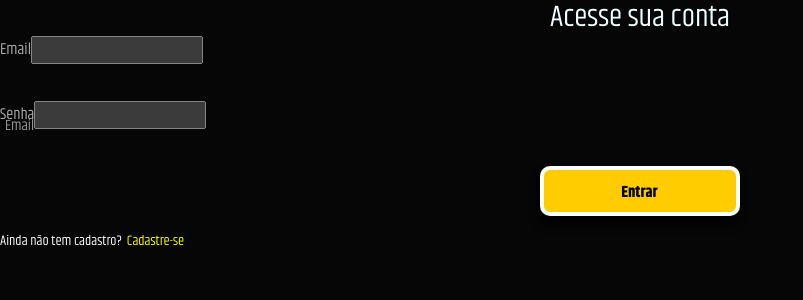
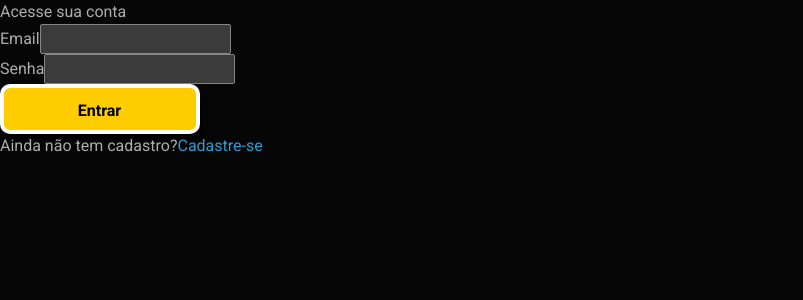
Before and after one commit to FullDevAlan/Beirilus, a React (Create React App) app: page /login in a window 1280 px wide. Shown: the top 300 px of the page, without its empty margins (0-803 px from the left). Built offline with nearby package versions, Linux system fonts and the light colour scheme.

Commit message:
Revert "Atualização CSS login"
This reverts commit dec7e31cc8d89c1d8d9353c485b317f8b4088d65.

```diff
--- a/src/component/Pages/Login/styles.css
+++ b/src/component/Pages/Login/styles.css
@@ -1,178 +1,32 @@
-@import url('https://fonts.googleapis.com/css2?family=Khand:wght@300;400;500;600;700&display=swap');
-* {
-    margin: 0;
-    padding: 0;
-    box-sizing: border-box;
-
+#login{
+    display: flex;
+    flex-direction: column;
+    align-items: center;
+    justify-content: center;
+    min-height: 100vh;
+    padding: 0 2rem;
 }
 
-body, html {
-    font-family: 'Khand', sans-serif;
-
+#login .form {
+    background-color: #f1f1f1;
+    width: 100%;
+    max-width: 480px;
+    padding: 0.5rem;
 }
 
+#login .field{
+    padding-bottom: 0.5rem;
+}
 
-.login-form {
+#login .field label {
+    display: block;
+}
+
+#login .field input{
     width: 100%;
 }
 
-.login-form-title {
-    display: block;
-    font-size: 30px;
-    color: azure;
-
-    line-height: 1.2;
-    text-align: center;
+#login .actions {
+text-align: center;
+margin-top: 0.5rem;
 }
-
-.login-form-title img{
-    width: 90px;
-}
-
-.wrap-input {
-    width: 100;
-    position: relative;
-
-    margin-bottom: 37px;
-}
-
-.input {
-    font-size: 15px;
-    color: rgb(0, 0, 0);
-    line-height: none;
-    border: 1px;
-    display: block;
-    width: 100%;
-    height: 45px;
-    background-color: white;
-    padding: 5px;
-    overflow: hidden;
-    border-radius: 10px;
-}
-
-.focus-input {
-    position:absolute;
-    display: block;
-    width: 100%;
-    height: 100%;
-
-    top: 0;
-    left: 0;
-
-    pointer-events:none;
-    color: #333;
-}
-
-.focus-input::before {
-    content: "";
-    display: block;
-    position: absolute;
-    bottom: -2px;
-    left: 0;
-    width: 0;
-    height: 2px;
-
-    /* -webkit-transition: all 0.4s;
-    -moz-transition: all 0.4s;
-    -moz-transition: all 0.4s; */
-
-    background: -webkit-transition (to left, yellow);
-    background: -moz-transition (to left, yellow);
-    background: -moz-transition (to left, yellow);
-}
-
-.focus-input::after {
-    font-size: 15px;
-    color: #999999;
-    line-height: 1.2;
-    content: attr(data-placeholder);
-    display: block;
-    width: 100%;
-    position: absolute;
-    top: 16px;
-    left: 0px;
-    padding-left: 5px;
-/*
-    -webkit-transition: all 0.4s;
-    -moz-transition: all 0.4s;
-    -moz-transition: all 0.4s; */
-}
-
-.container-login-form-btn {
-    display: flex;
-    flex-wrap: wrap;
-    justify-content: center;
-    padding-bottom: 13px;
-}
-
-.login-form-btn {
-    font-size: 15px;
-    border: none;
-    border-radius: 10px;
-    color: rgb(0, 0, 0);
-
-    line-height: 1.2;
-    text-transform: uppercase;
-    display: flex;
-    justify-content: center;
-    align-items: center;
-
-    width: 100%;
-    height: 50px;
-    background-color: yellow;
-    background: -webkit-transition (to left, yellow);
-    background: -moz-transition (to left, yellow);
-    background: -moz-transition (to left, yellow);
-}
-
-.login-form-btn:hover {
-    cursor: pointer;
-}
-
-.text-center {
-    display: flex;
-    justify-content: center;
-    align-items: center;
-
-    margin-top: 20px;
-}
-
-.txt1 {
-    font-size: 14px;
-    color: rgb(255, 255, 255);
-    line-height: 1.5;
-    padding-right: 5px;
-    text-decoration: none;
-}
-
-.txt2 {
-    font-size: 14px;
-    color: yellow;
-    line-height: 1.5;
-    text-decoration: none;
-}
-
-.container-login {
-    width: 100%;
-    min-height: 100vh;
-    display: flex;
-    flex-wrap: wrap;
-    align-items: center;
-    justify-content: center;
-    padding: 15px;
-
-    background-image: url(/src/assets/img/fd1.png);
-    background-repeat: no-repeat;
-    background-size: auto;
-    background-position: center;
-}
-
-.wrap-login {
-    align-items: center;
-    width: 390px;
-    background-color: black;
-    border-radius: 10px;
-    overflow: hidden;
-    padding: 77px 55px 33px 55px;
-    box-shadow: 0 5px 10px 0px rgba(255, 255, 255, 0.2);
-}
```
